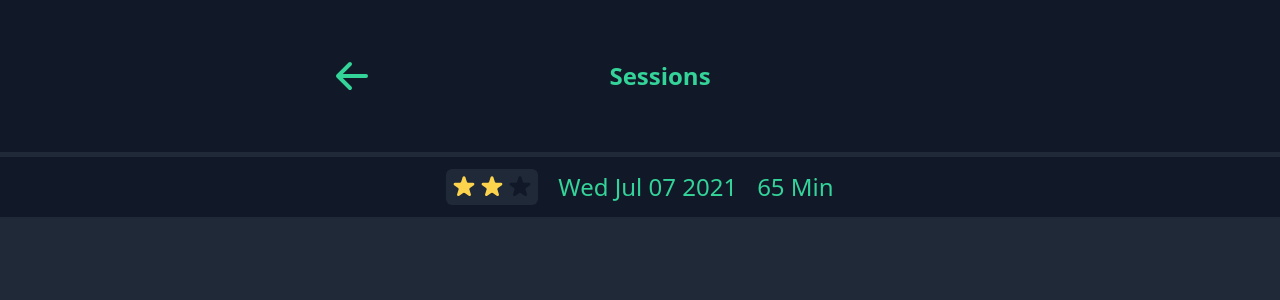
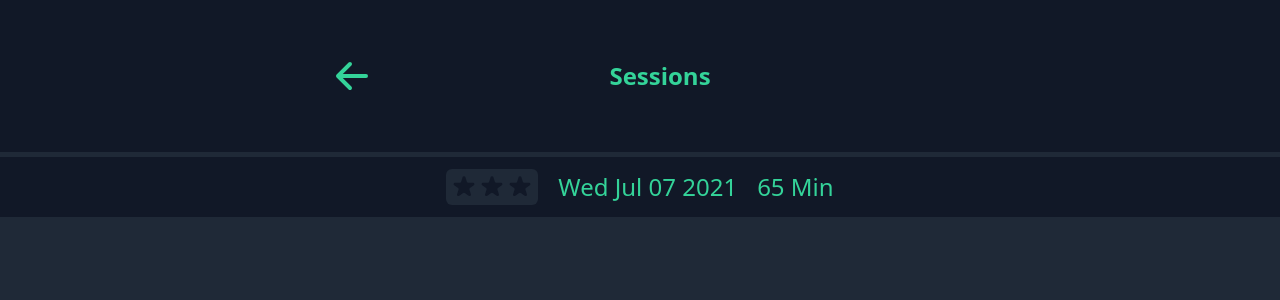
Before and after one commit to alimr70/advanced-pomodoro, a React (Create React App) app: page /workingDays in a window 1280 px wide. Shown: the top 300 px of the page. Built offline with nearby package versions, Linux system fonts and the light colour scheme.

Commit message:
dynamically display working day's stars and total working minutes

```diff
--- a/src/components/WorkingDays.js
+++ b/src/components/WorkingDays.js
@@ -53,6 +53,11 @@ const Main = () => {
 };
 
 const WorkingDay = ({ day, workingMinutes }) => {
+  const { state } = useContext(Store);
+  const { one, two, three } = state.stars;
+  const isStar = (starNum, workingMinutes) => {
+    return workingMinutes > starNum ? "text-yellow-300" : "text-gray-900";
+  };
   return (
     <div className="bg-gray-900 my-px py-3 font-normal">
       <Link
@@ -61,13 +66,13 @@ const WorkingDay = ({ day, workingMinutes }) => {
         {/* Stars */}
         <div className="bg-gray-800 p-1 rounded-md flex items-center justify-center ">
           <span>
-            <StarIcon color="text-yellow-300" />
+            <StarIcon color={isStar(one, workingMinutes)} />
           </span>
           <span>
-            <StarIcon color="text-yellow-300" />
+            <StarIcon color={isStar(two, workingMinutes)} />
           </span>
           <span>
-            <StarIcon />
+            <StarIcon color={isStar(three, workingMinutes)} />
           </span>
         </div>
 
```
Also changed, not shown: 1 other file (tests, documents, lock files or other folders).
